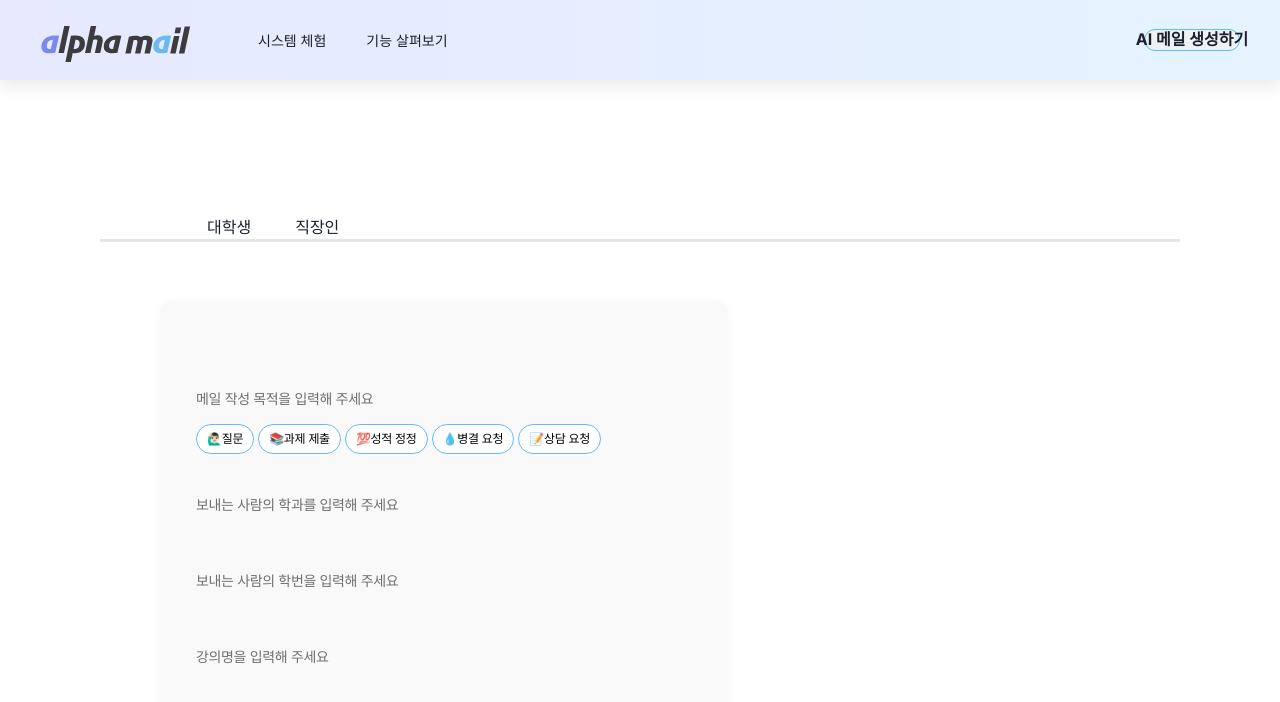
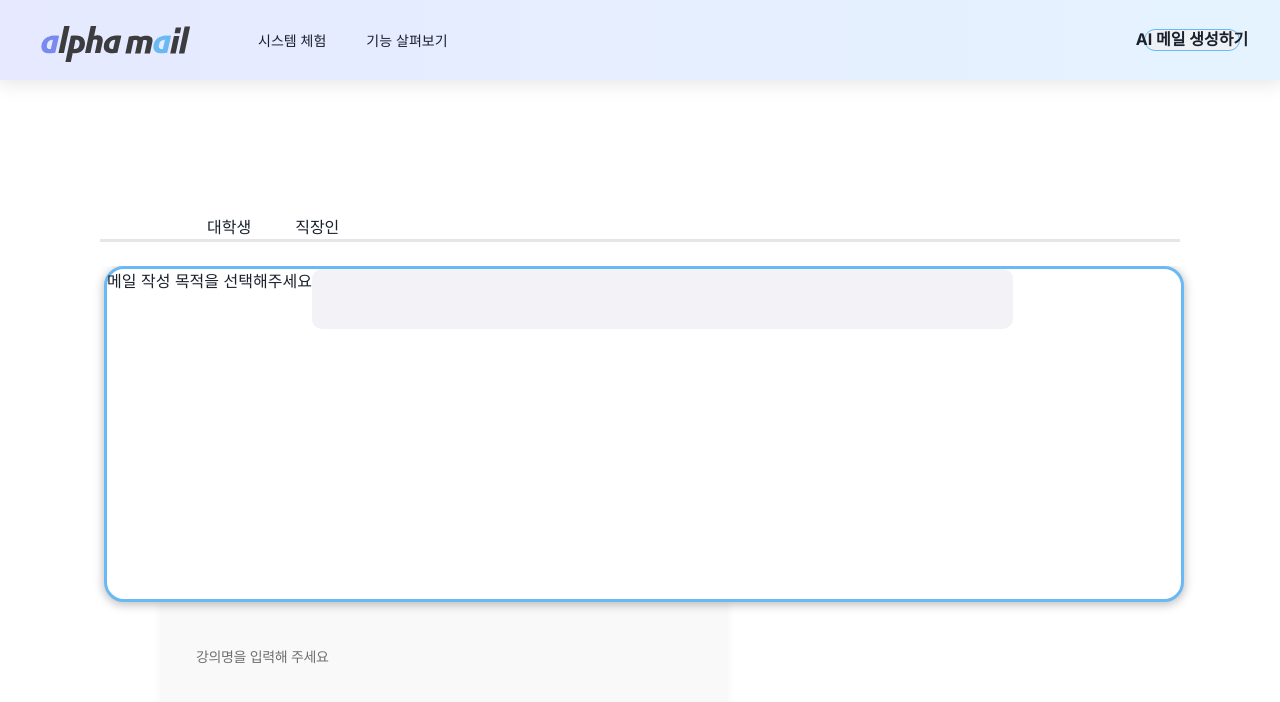
Before and after one commit to Beside-Potenday/frontend, a React (Create React App) app: page /mail in a window 1280 px wide. Shown: the top 702 px of the page. Built offline with nearby package versions, Linux system fonts and the light colour scheme.

Commit message:
feat: mail page modal 수정

```diff
--- a/src/components/Mail/Modal.tsx
+++ b/src/components/Mail/Modal.tsx
@@ -16,6 +16,8 @@ const Wrapper = styled.div`
   border: 3px solid #6ab9f2;
   background: #fff;
   box-shadow: 0px 2px 10px 1px rgba(0, 0, 0, 0.25);
+  display: flex;
+  align
 `;
 
 const ModalInput = styled.input`
--- a/src/pages/Mail/index.tsx
+++ b/src/pages/Mail/index.tsx
@@ -5,6 +5,7 @@ import { useState } from 'react';
 import { AskList } from '@/components/Mail/AskList';
 
 import { useMail } from '@/Provider/MailContext';
+import { Modal } from '@/components/Mail/Modal';
 
 export const MailPage = () => {
   const [isActive, setIsActive] = useState(false);
@@ -61,7 +62,9 @@ export const MailPage = () => {
                   flexDirection={'column'}
                   marginRight="56px"
                   marginBottom="25px"
-                ></GridItem>
+                >
+                  <Modal></Modal>
+                </GridItem>
               </Grid>
             </GridItem>
           </Grid>
```
Also changed, not shown: 1 other file (tests, documents, lock files or other folders).
